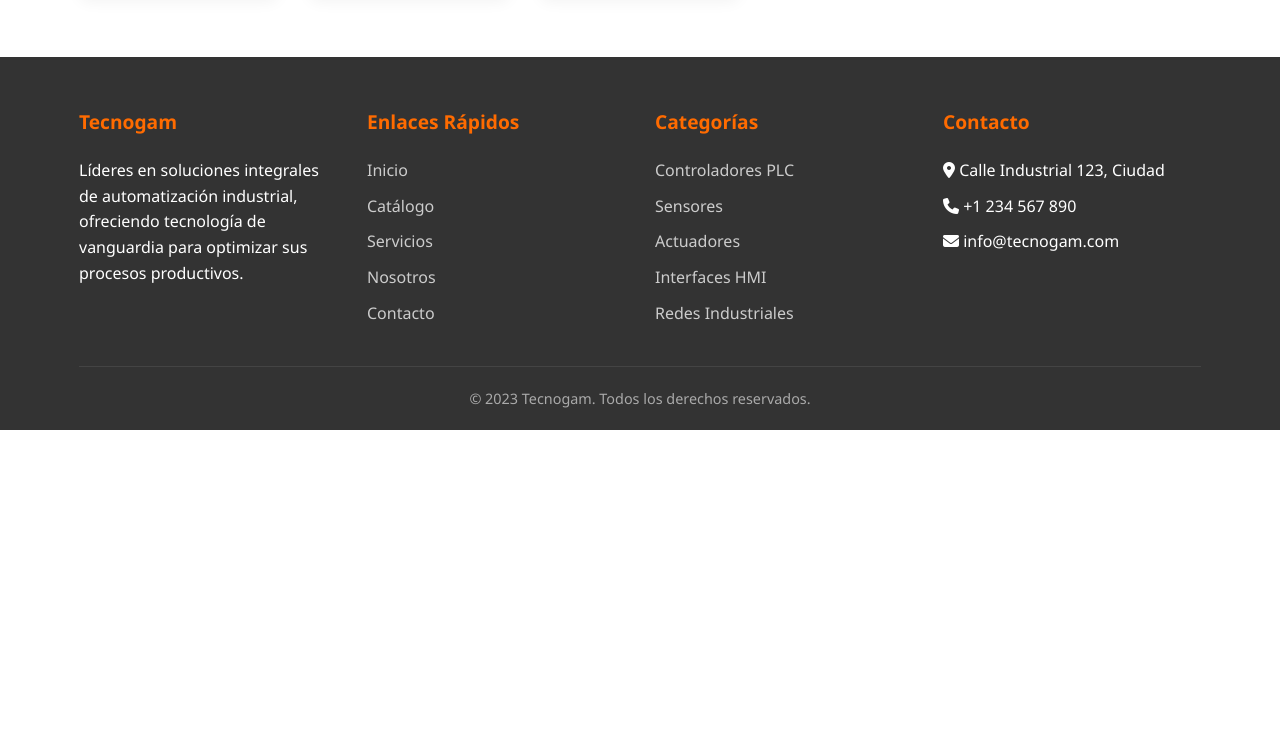
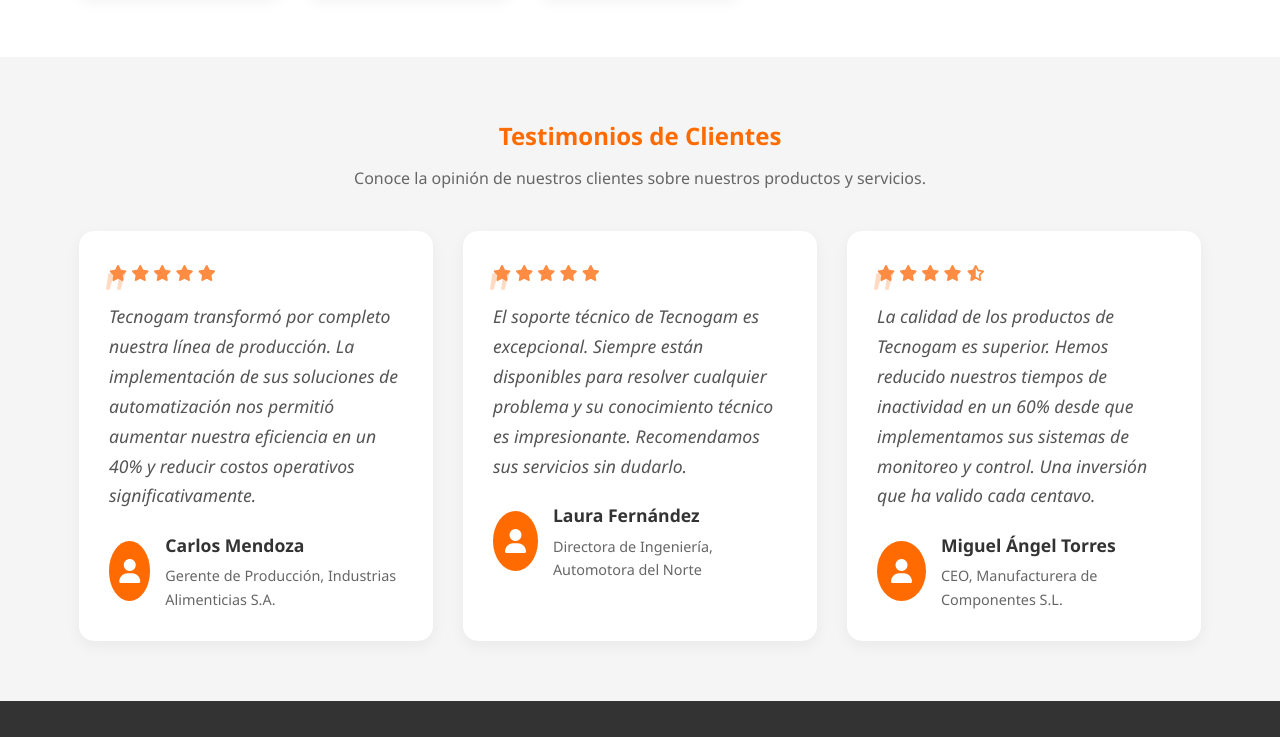
Before and after one commit to SamuelmamuU/tecnogamprueba, a plain HTML site: page pagina2/indexp4.html in a window 1280 px wide. Shown: the part 3183-3920 px from the top of the page. Before the commit the page ends 3613 px from the top, so only its background shows below. Drawn offline with Linux system fonts and the light colour scheme.

Commit message:
seccion de testimonios

```diff
--- a/pagina2/indexp4.html
+++ b/pagina2/indexp4.html
@@ -246,6 +246,75 @@
         </div>
     </section>
 
+
+    <section class="testimonials-section">
+        <div class="container">
+            <div class="section-title">
+                <h3>Testimonios de Clientes</h3>
+                <p>Conoce la opinión de nuestros clientes sobre nuestros productos y servicios.</p>
+            </div>
+            <div class="testimonials-grid">
+                <div class="testimonial-card">
+                    <div class="testimonial-rating">
+                        <i class="fas fa-star"></i>
+                        <i class="fas fa-star"></i>
+                        <i class="fas fa-star"></i>
+                        <i class="fas fa-star"></i>
+                        <i class="fas fa-star"></i>
+                    </div>
+                    <p class="testimonial-quote">Tecnogam transformó por completo nuestra línea de producción. La implementación de sus soluciones de automatización nos permitió aumentar nuestra eficiencia en un 40% y reducir costos operativos significativamente.</p>
+                    <div class="testimonial-author">
+                        <div class="author-avatar">
+                            <i class="fas fa-user"></i>
+                        </div>
+                        <div class="author-info">
+                            <h4>Carlos Mendoza</h4>
+                            <p>Gerente de Producción, Industrias Alimenticias S.A.</p>
+                        </div>
+                    </div>
+                </div>
+                <div class="testimonial-card">
+                    <div class="testimonial-rating">
+                        <i class="fas fa-star"></i>
+                        <i class="fas fa-star"></i>
+                        <i class="fas fa-star"></i>
+                        <i class="fas fa-star"></i>
+                        <i class="fas fa-star"></i>
+                    </div>
+                    <p class="testimonial-quote">El soporte técnico de Tecnogam es excepcional. Siempre están disponibles para resolver cualquier problema y su conocimiento técnico es impresionante. Recomendamos sus servicios sin dudarlo.</p>
+                    <div class="testimonial-author">
+                        <div class="author-avatar">
+                            <i class="fas fa-user"></i>
+                        </div>
+                        <div class="author-info">
+                            <h4>Laura Fernández</h4>
+                            <p>Directora de Ingeniería, Automotora del Norte</p>
+                        </div>
+                    </div>
+                </div>
+                <div class="testimonial-card">
+                    <div class="testimonial-rating">
+                        <i class="fas fa-star"></i>
+                        <i class="fas fa-star"></i>
+                        <i class="fas fa-star"></i>
+                        <i class="fas fa-star"></i>
+                        <i class="fas fa-star-half-alt"></i>
+                    </div>
+                    <p class="testimonial-quote">La calidad de los productos de Tecnogam es superior. Hemos reducido nuestros tiempos de inactividad en un 60% desde que implementamos sus sistemas de monitoreo y control. Una inversión que ha valido cada centavo.</p>
+                    <div class="testimonial-author">
+                        <div class="author-avatar">
+                            <i class="fas fa-user"></i>
+                        </div>
+                        <div class="author-info">
+                            <h4>Miguel Ángel Torres</h4>
+                            <p>CEO, Manufacturera de Componentes S.L.</p>
+                        </div>
+                    </div>
+                </div>
+            </div>
+        </div>
+    </section>
+
     <!-- Footer -->
     <footer>
         <div class="container">
@@ -345,6 +414,6 @@
             });
         });
     </script>
-    <script src="//code.tidio.co/7eksswvuwfiwyp6q0fpjrpvfdanozim4.js" async></script>
+    <script src="https://code.tidio.co/7eksswvuwfiwyp6q0fpjrpvfdanozim4.js" async></script>
 </body>
 </html>
--- a/pagina2/style.css
+++ b/pagina2/style.css
@@ -539,6 +539,86 @@
             font-size: 0.9rem;
         }
 
+        /* Testimonials Section */
+        .testimonials-section {
+            padding: 60px 0;
+            background-color: var(--light-color);
+        }
+
+        .testimonials-grid {
+            display: grid;
+            grid-template-columns: repeat(auto-fill, minmax(300px, 1fr));
+            gap: 30px;
+            margin-top: 40px;
+        }
+
+        .testimonial-card {
+            background-color: var(--white-color);
+            border-radius: 15px;
+            padding: 30px;
+            box-shadow: 0 5px 15px rgba(0, 0, 0, 0.05);
+            position: relative;
+            transition: transform 0.3s, box-shadow 0.3s;
+        }
+
+        .testimonial-card:hover {
+            transform: translateY(-10px);
+            box-shadow: 0 15px 30px rgba(0, 0, 0, 0.1);
+        }
+
+        .testimonial-quote {
+            font-size: 1.1rem;
+            color: #555;
+            line-height: 1.7;
+            margin-bottom: 20px;
+            font-style: italic;
+        }
+
+        .testimonial-quote::before {
+            content: '"';
+            font-size: 4rem;
+            color: var(--secondary-color);
+            position: absolute;
+            top: 10px;
+            left: 20px;
+            opacity: 0.3;
+        }
+
+        .testimonial-author {
+            display: flex;
+            align-items: center;
+            margin-top: 20px;
+        }
+
+        .author-avatar {
+            width: 60px;
+            height: 60px;
+            border-radius: 50%;
+            background-color: var(--primary-color);
+            display: flex;
+            align-items: center;
+            justify-content: center;
+            margin-right: 15px;
+            color: var(--white-color);
+            font-size: 1.5rem;
+        }
+
+        .author-info h4 {
+            font-size: 1.1rem;
+            color: var(--dark-color);
+            margin-bottom: 5px;
+        }
+
+        .author-info p {
+            color: #666;
+            font-size: 0.9rem;
+        }
+
+        .testimonial-rating {
+            color: var(--secondary-color);
+            margin-bottom: 15px;
+        }
+
         /* Footer */
         footer {
             background-color: var(--dark-color);
@@ -629,4 +709,8 @@
                 align-items: flex-start;
                 gap: 10px;
             }
+
+            .testimonial-quote::before {
+                font-size: 3rem;
+            }
         }
```
